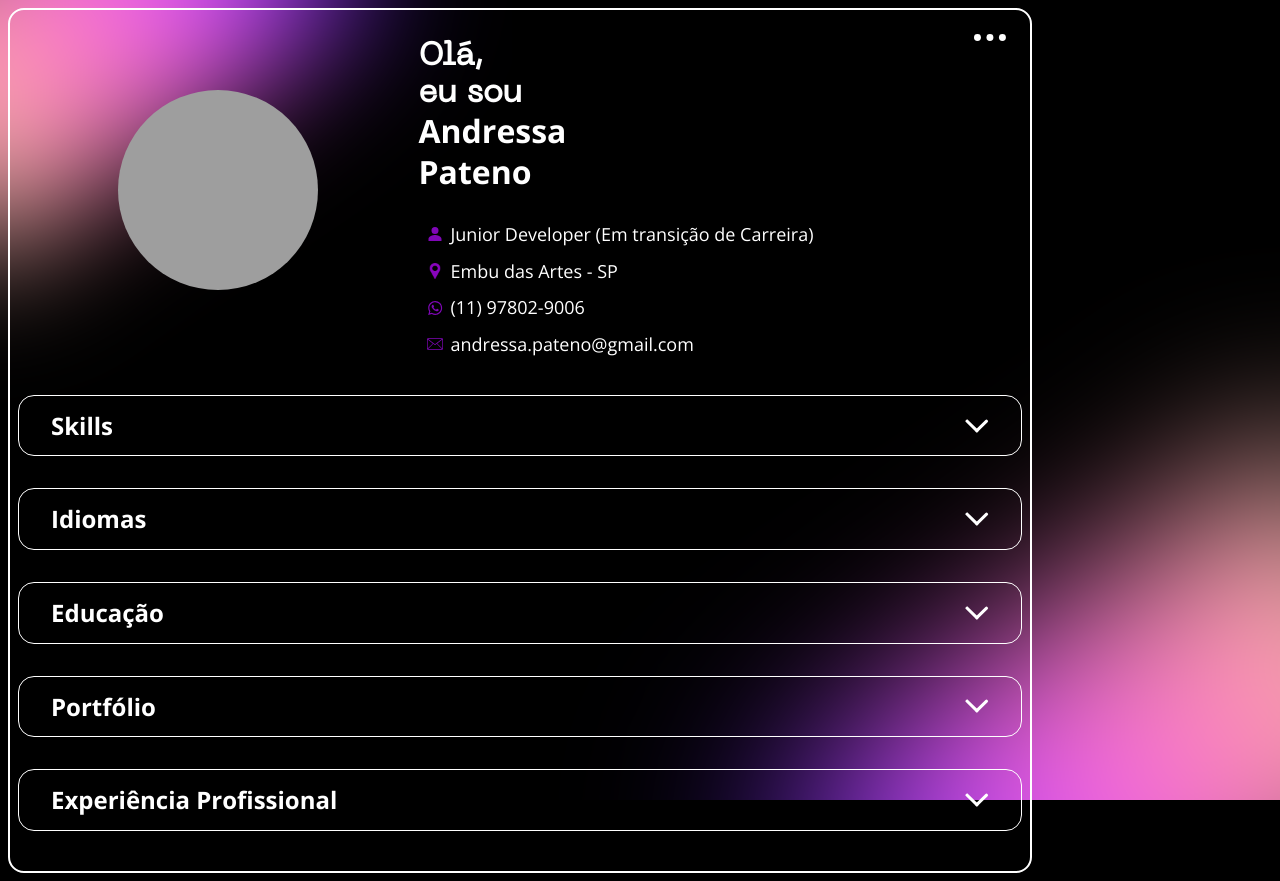
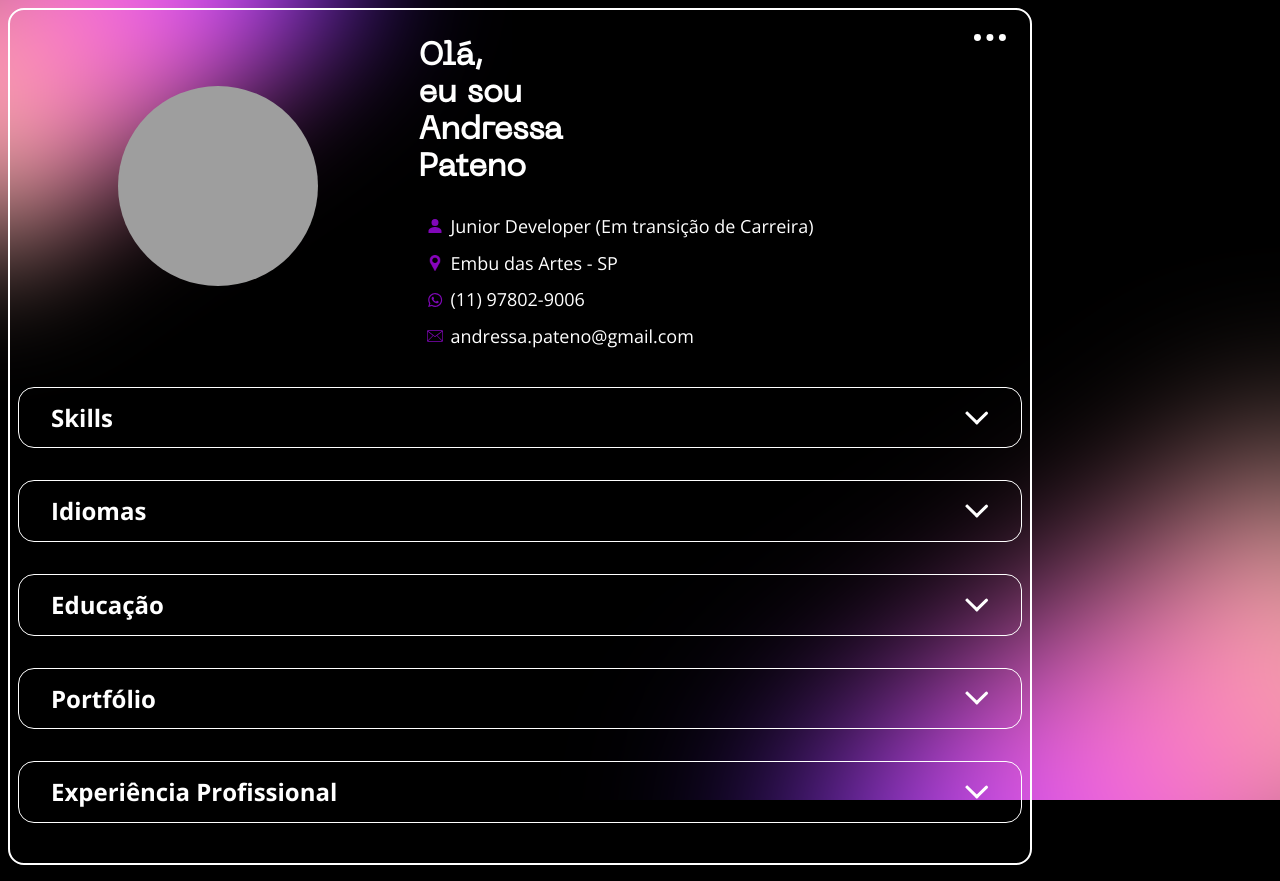
Before and after one commit to andressapateno/js-developer-portfolio, a plain HTML site: page index.html in a window 1280 px wide. Drawn offline with nearby package versions, Linux system fonts and the light colour scheme; grey boxes are pictures that could not be loaded; files whose address does not match are found by name.

Commit message:
Alteração de fonte do title

```diff
--- a/assets/css/header.css
+++ b/assets/css/header.css
@@ -27,6 +27,11 @@
 .header .title {
     text-align: center;
     font-family: Neue Machina;
+}
+
+span#profile\.name {
+    font-family: Neue Machina;
+    font-size: 2rem;
 }
 
 .information {
```
